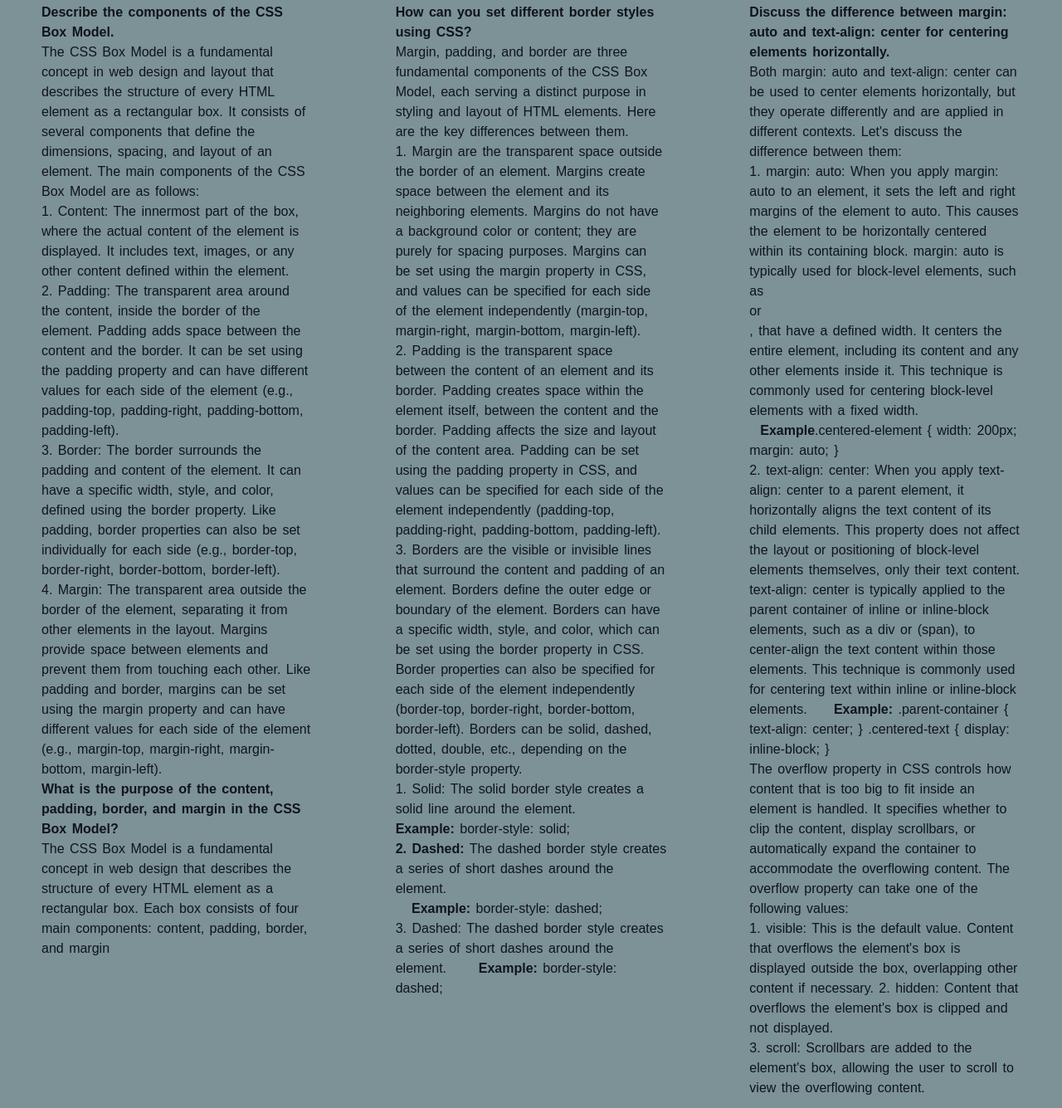
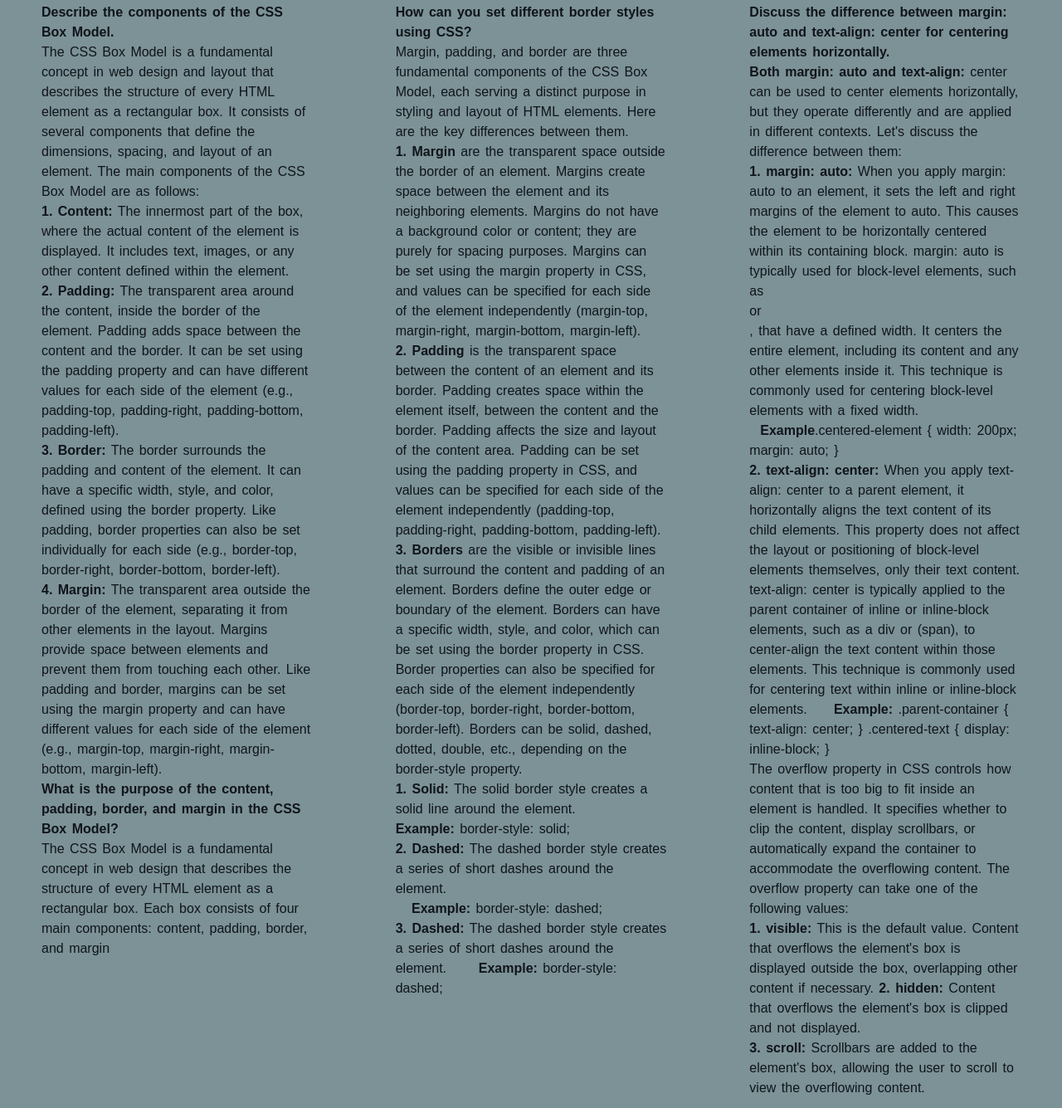
Before and after one commit to Rjjons/week_four_practice.io, a plain HTML site: page index.html in a window 1280 px wide. Shown: the part 145-1480 px from the top of the page at 83% size. Drawn offline with Linux system fonts and the light colour scheme.

Commit message:
Added bold to the sub topics

```diff
--- a/index.html
+++ b/index.html
@@ -40,19 +40,19 @@
                 Model are as follows:
             </p>
             <p>
-                1. Content: The innermost part of the box, where the actual content of
+                <strong>1. Content:</strong> The innermost part of the box, where the actual content of
                 the element is displayed. It includes text, images, or any other
                 content defined within the element.
             </p>
             <p>
-                2. Padding: The transparent area around the content, inside the border
+                <strong>2. Padding:</strong> The transparent area around the content, inside the border
                 of the element. Padding adds space between the content and the border.
                 It can be set using the padding property and can have different values
                 for each side of the element (e.g., padding-top, padding-right,
                 padding-bottom, padding-left).
             </p>
             <p>
-                3. Border: The border surrounds the padding and content of the
+                <strong>3. Border:</strong> The border surrounds the padding and content of the
                 element. It can have a specific width, style, and color, defined using
                 the border property. Like padding, border properties can also be set
                 individually for each side (e.g., border-top, border-right,
@@ -60,7 +60,7 @@
             </p>
 
             <p>
-                4. Margin: The transparent area outside the border of the element,
+                <strong>4. Margin:</strong> The transparent area outside the border of the element,
                 separating it from other elements in the layout. Margins provide space
                 between elements and prevent them from touching each other. Like
                 padding and border, margins can be set using the margin property and
@@ -88,7 +88,7 @@
                     of HTML elements. Here are the key differences between them.
                 </p>
                 <p>
-                    1. Margin are the transparent space outside the border of an
+                    <strong>1. Margin</strong> are the transparent space outside the border of an
                     element. Margins create space between the element and its
                     neighboring elements. Margins do not have a background color or
                     content; they are purely for spacing purposes. Margins can be set
@@ -97,7 +97,7 @@
                     margin-bottom, margin-left).
                 </p>
                 <p>
-                    2. Padding is the transparent space between the content of an
+                    <strong>2. Padding</strong> is the transparent space between the content of an
                     element and its border. Padding creates space within the element
                     itself, between the content and the border. Padding affects the size
                     and layout of the content area. Padding can be set using the padding
@@ -106,7 +106,7 @@
                     padding-left).
                 </p>
                 <p>
-                    3. Borders are the visible or invisible lines that surround the
+                    <strong>3. Borders</strong> are the visible or invisible lines that surround the
                     content and padding of an element. Borders define the outer edge or
                     boundary of the element. Borders can have a specific width, style,
                     and color, which can be set using the border property in CSS. Border
@@ -118,7 +118,7 @@
             </article>
             <article>
                 <p>
-                    1. Solid: The solid border style creates a solid line around the
+                    <strong>1. Solid:</strong> The solid border style creates a solid line around the
                     element. <br />
                     <strong>Example:</strong>
                     border-style: solid;
@@ -133,7 +133,7 @@
                     dashed;
                 </p>
                 <p>
-                    3. Dashed:
+                    <strong>3. Dashed:</strong>
 
                     The dashed border style creates a series of short dashes around the element.
                     &nbsp; &nbsp; &nbsp;<strong>Example: </strong>border-style: dashed;
@@ -147,12 +147,12 @@
                 centering elements horizontally.
             </h4>
             <p>
-                Both margin: auto and text-align: center can be used to center elements horizontally, but they operate
+                <strong>Both margin: auto and text-align: </strong> center can be used to center elements horizontally, but they operate
                 differently and are applied in different contexts. Let's discuss the difference between them:
 
             </p>
             <p>
-                1. margin: auto:
+                <strong>1. margin: auto:</strong>
 
                 When you apply margin: auto to an element, it sets the left and right margins of the element to auto.
                 This causes the element to be horizontally centered within its containing block.
@@ -167,7 +167,7 @@
 
                 </p>
                 <p>
-                    2. text-align: center:
+                    <strong>2. text-align: center:</strong>
 
                     When you apply text-align: center to a parent element, it horizontally aligns the text content of
                     its child elements. This property does not affect the layout or positioning of block-level elements
@@ -196,15 +196,15 @@
                     </p>
 
                     <p>
-                        1. visible: This is the default value. Content that overflows the element's box is displayed
+                        <strong>1. visible:</strong> This is the default value. Content that overflows the element's box is displayed
                         outside the box, overlapping other content if necessary.
 
-                        2. hidden: Content that overflows the element's box is clipped and not displayed.
+                        <strong>2. hidden:</strong> Content that overflows the element's box is clipped and not displayed.
 
 
                     </p>
                     <p>
-                        3. scroll: Scrollbars are added to the element's box, allowing the user to scroll to view the
+                        <strong>3. scroll:</strong> Scrollbars are added to the element's box, allowing the user to scroll to view the
                         overflowing content.
 
                     </p>
```
